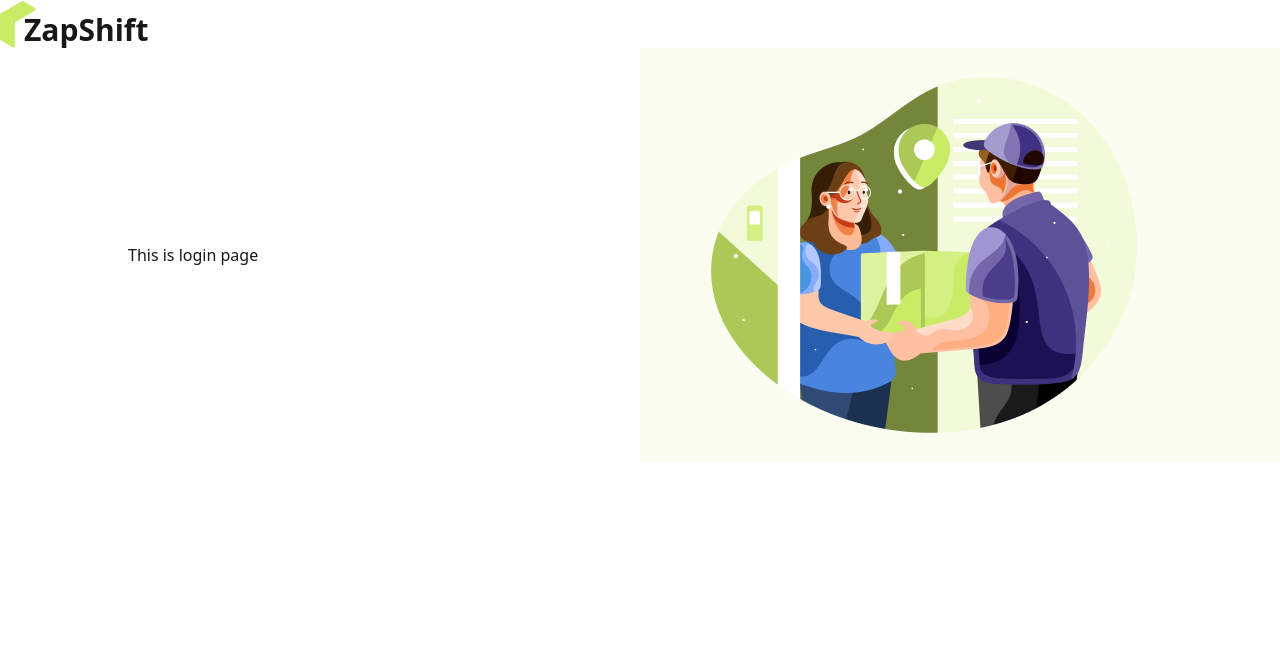
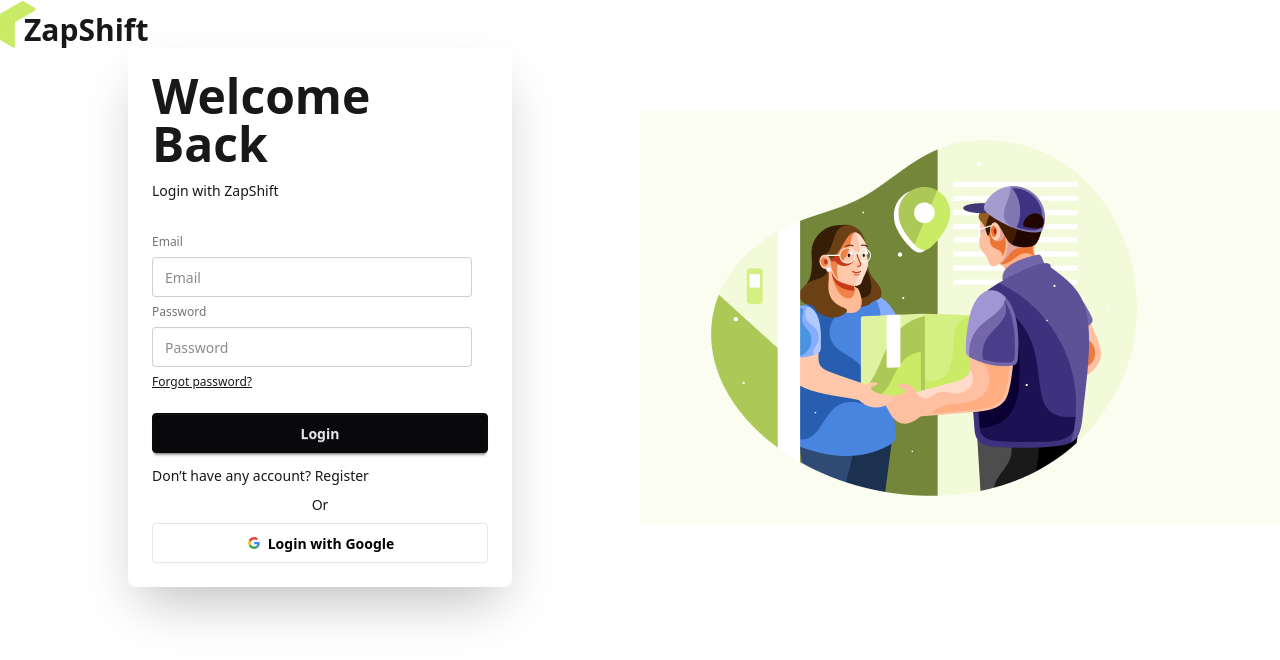
Before and after one commit to adittacse/zap-shift-client, a React (Vite) app: page /login in a window 1280 px wide. Shown: the top 660 px of the page. Built offline with nearby package versions, Linux system fonts and the light colour scheme.

Commit message:
login function implemented

```diff
--- a/src/pages/Auth/Login/Login.jsx
+++ b/src/pages/Auth/Login/Login.jsx
@@ -1,9 +1,59 @@
-import React from 'react';
+import { useContext } from "react";
+import { Link } from "react-router";
+import { useForm } from "react-hook-form";
+import AuthContext from "../../../contexts/AuthContext/AuthContext.jsx";
 
 const Login = () => {
+    const {
+        register,
+        handleSubmit,
+        formState: { errors }
+    } = useForm();
+    const { signInUser } = useContext(AuthContext);
+
+    const handleLogin = (data) => {
+        signInUser(data.email, data.password)
+            .then((result) => {
+                console.log(result.user);
+            })
+            .catch((error) => {
+                console.log(error.message);
+            })
+    }
+
     return (
-        <div>
-            <h2>This is login page</h2>
+        <div className="card bg-base-100 w-full max-w-sm shrink-0 shadow-2xl">
+            <div className="card-body">
+                <h1 className="text-5xl font-bold mb-1">Welcome Back</h1>
+                <p className="mb-5">Login with ZapShift</p>
+
+                <form onSubmit={handleSubmit(handleLogin)}>
+                    <fieldset className="fieldset">
+                        {/* email */}
+                        <label className="label">Email</label>
+                        <input {...register("email", { required: true })} type="email" className="input" placeholder="Email" />
+                        { errors.email?.type === "required" && <p className="text-red-500 font-medium">Email is Required</p> }
+
+                        {/* password */}
+                        <label className="label">Password</label>
+                        <input {...register("password", { required: true, minLength: 6 })} type="password" className="input" placeholder="Password" />
+                        { errors.password?.type === "required" && <p className="text-red-500 font-medium">Password is Required</p> }
+                        { errors.password?.type === "minLength" && <p className="text-red-500 font-medium">Password must be at least 6 character</p> }
+
+                        <div><a className="link underline">Forgot password?</a></div>
+                        <button className="btn btn-neutral mt-4">Login</button>
+                    </fieldset>
+                </form>
+
+                <p>Don’t have any account? <Link to="/register" className="link link-hover">Register</Link></p>
+                <p className="text-center">Or</p>
+
+                {/* Google */}
+                <button className="btn bg-white text-black border-[#e5e5e5]">
+                    <svg aria-label="Google logo" width="16" height="16" xmlns="http://www.w3.org/2000/svg" viewBox="0 0 512 512"><g><path d="m0 0H512V512H0" fill="#fff"></path><path fill="#34a853" d="M153 292c30 82 118 95 171 60h62v48A192 192 0 0190 341"></path><path fill="#4285f4" d="m386 400a140 175 0 0053-179H260v74h102q-7 37-38 57"></path><path fill="#fbbc02" d="m90 341a208 200 0 010-171l63 49q-12 37 0 73"></path><path fill="#ea4335" d="m153 219c22-69 116-109 179-50l55-54c-78-75-230-72-297 55"></path></g></svg>
+                    Login with Google
+                </button>
+            </div>
         </div>
     );
 };
```
